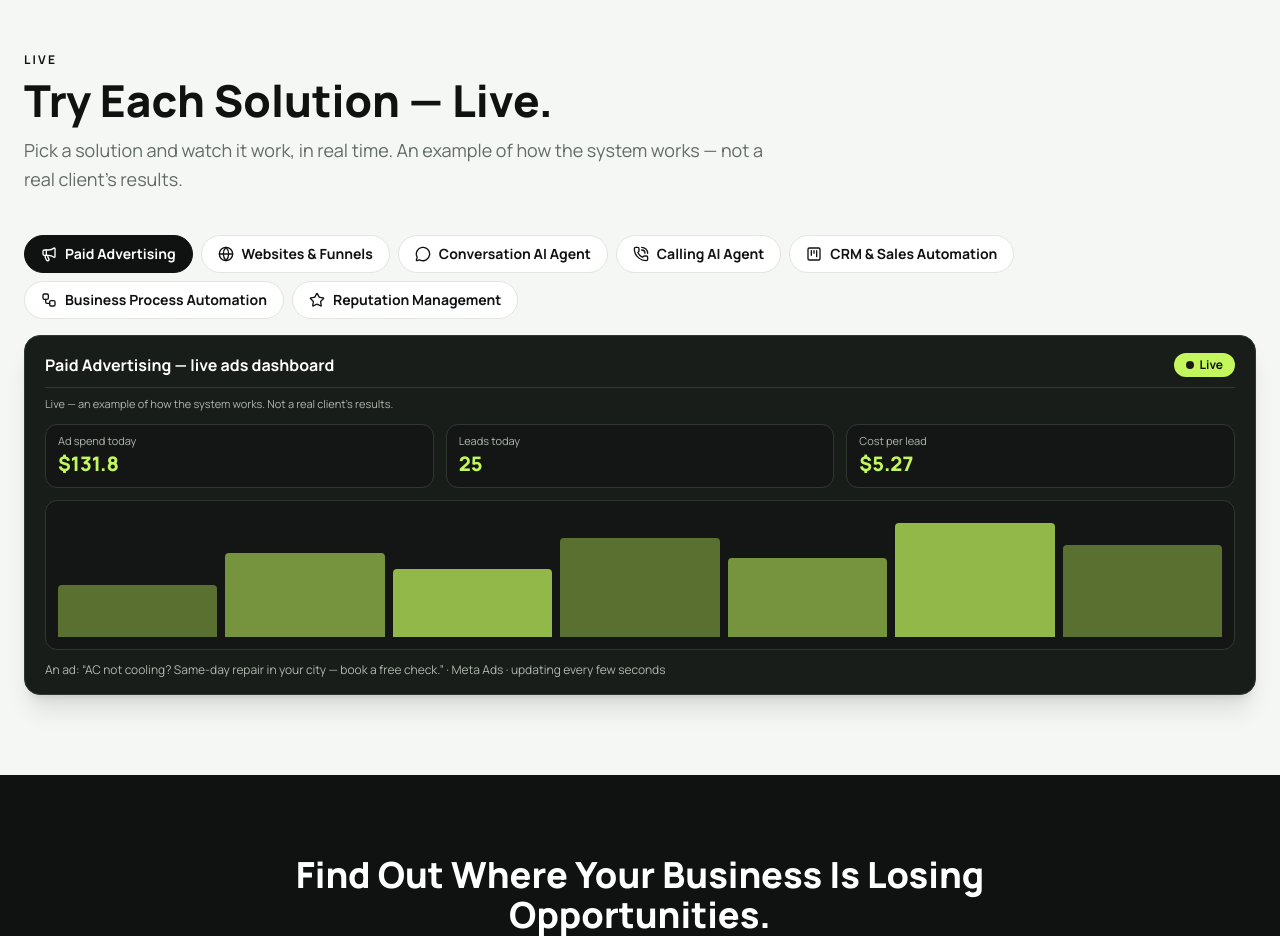
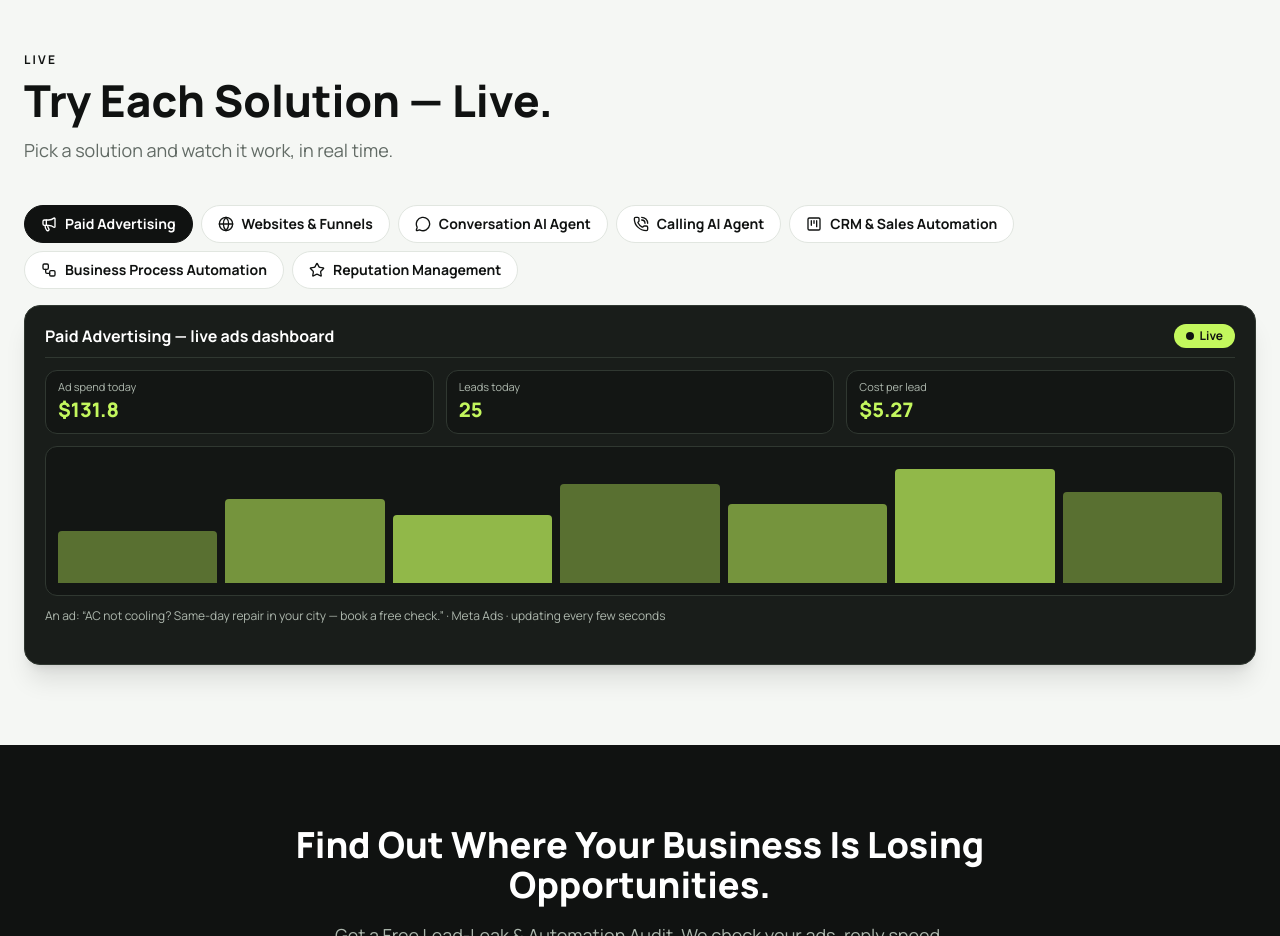
Before and after one commit to AZEDOR1014/AZEDOR-WEBISTE, a Next.js app: page /solutions in a window 1280 px wide. Shown: the part 1660-2596 px from the top of the page. Built offline with nearby package versions, Linux system fonts and the light colour scheme.

Commit message:
Remove example/illustration disclaimer sentences site-wide

```diff
--- a/app/our-work/page.tsx
+++ b/app/our-work/page.tsx
@@ -3,7 +3,7 @@ import Image from "next/image";
 import Link from "next/link";
 import { SectionHead, CtaBanner } from "@/components/Shared";
 
-export const metadata: Metadata = { title: "Our Work — Examples | AZEDOR", description: "Example projects: websites, CRM systems, Calling and Conversation AI Agents, automation workflows and industry systems. Clearly labelled examples." };
+export const metadata: Metadata = { title: "Our Work — Examples | AZEDOR", description: "Websites, CRM systems, Calling and Conversation AI Agents, automation workflows and industry systems." };
 
 const PROJECTS = [
   { title: "HVAC lead-to-job system (example)", industry: "HVAC", category: "CRM systems", image: "/images/industries/hvac.jpg", challenge: "Emergency calls missed after hours; estimates never followed up.", system: "Calling AI Agent — your AI Receptionist — missed-call text-back, estimate follow-up, maintenance reminders and review requests — all in one CRM pipeline.", tech: "Next.js, n8n, CRM, Calling AI Agent" },
@@ -21,7 +21,6 @@ export default function OurWork() {
         <div className="mx-auto max-w-shell px-4 sm:px-6">
           <p className="text-xs font-bold uppercase tracking-[0.2em] text-lime">Our Work</p>
           <h1 className="mt-4 max-w-3xl text-4xl font-extrabold leading-tight sm:text-5xl">Examples of What AZEDOR Builds.</h1>
-          <p className="mt-4 max-w-2xl text-lg text-mutedDark">These are example projects, clearly labelled. They show how the system works. They are not presented as paying client engagements, and no outcomes are claimed for real clients.</p>
         </div>
       </section>
       <section className="py-20">
@@ -35,7 +34,6 @@ export default function OurWork() {
                 <p className="mt-3 text-sm leading-relaxed text-muted"><strong className="text-ink">Challenge:</strong> {p.challenge}</p>
                 <p className="mt-2 text-sm leading-relaxed text-muted"><strong className="text-ink">System:</strong> {p.system}</p>
                 <p className="mt-3 border-t border-line pt-3 text-xs text-muted"><strong>Technical implementation:</strong> {p.tech}</p>
-                <p className="mt-2 text-[11px] text-muted">Example project — an illustration, not a client result.</p>
               </div>
             </article>
           ))}
--- a/app/page.tsx
+++ b/app/page.tsx
@@ -173,7 +173,7 @@ export default function Home() {
       {/* 7. System in action */}
       <section className="bg-deep py-24 text-white">
         <div className="mx-auto max-w-shell px-4 sm:px-6">
-          <SectionHead dark label="See the system in action" title="Real Examples. Clearly Labelled." sub="How the system works — examples, not client results." />
+          <SectionHead dark label="See the system in action" title="Real Examples. Clearly Labelled." sub="How the system works." />
           <SystemExamples />
         </div>
       </section>
--- a/app/solutions/[slug]/page.tsx
+++ b/app/solutions/[slug]/page.tsx
@@ -28,7 +28,7 @@ export default function SolutionPage({ params }: { params: { slug: string } }) {
       </div>
     </section>
     <section className="bg-paper py-20"><div className="mx-auto max-w-shell px-4 sm:px-6">
-      <SectionHead label="Live" title="See It Working — Live." sub="Watch it work, in real time. An example of how the system works — not a real client's results." />
+      <SectionHead label="Live" title="See It Working — Live." sub="Watch it work, in real time." />
       <div className="mx-auto max-w-3xl"><SolutionLive slug={s.slug} /></div>
     </div></section>
     {s.slug === "conversation-ai-agent" && (
--- a/app/solutions/page.tsx
+++ b/app/solutions/page.tsx
@@ -14,7 +14,7 @@ export default function Solutions() {
         <span className="mt-4 inline-block text-sm font-bold">Learn more →</span></Link>))}
     </div></section>
     <section className="bg-paper py-20"><div className="mx-auto max-w-shell px-4 sm:px-6">
-      <SectionHead label="Live" title="Try Each Solution — Live." sub="Pick a solution and watch it work, in real time. An example of how the system works — not a real client's results." />
+      <SectionHead label="Live" title="Try Each Solution — Live." sub="Pick a solution and watch it work, in real time." />
       <AllSolutionLives />
     </div></section>
     <CtaBanner />
--- a/app/terms/page.tsx
+++ b/app/terms/page.tsx
@@ -5,7 +5,7 @@ export const metadata: Metadata = { title: "Terms of Service | AZEDOR", descript
 export default function Page() {
   return (<>
     <section className="bg-ink bg-grid-dark py-16 text-white lg:py-20"><div className="mx-auto max-w-shell px-4 sm:px-6"><h1 className="max-w-3xl text-4xl font-extrabold leading-tight sm:text-5xl">Terms of Service</h1></div></section>
-    <section className="py-20"><div className="mx-auto max-w-3xl px-4 sm:px-6 prose-p:text-muted prose-p:leading-relaxed"><p>Last updated: 26 November 2026.</p><p>The Free Lead-Leak &amp; Automation Audit is a free review of your marketing, lead handling and automation. It is not a guarantee of results. Any plan, scope or price for work is agreed in writing before work starts.</p><p>Content on this website is for general information. Example materials are clearly labelled as examples.</p></div></section>
+    <section className="py-20"><div className="mx-auto max-w-3xl px-4 sm:px-6 prose-p:text-muted prose-p:leading-relaxed"><p>Last updated: 26 November 2026.</p><p>The Free Lead-Leak &amp; Automation Audit is a free review of your marketing, lead handling and automation. It is not a guarantee of results. Any plan, scope or price for work is agreed in writing before work starts.</p><p>Content on this website is for general information.</p></div></section>
     <CtaBanner />
   </>);
 }
--- a/components/ConversationDiagram.tsx
+++ b/components/ConversationDiagram.tsx
@@ -60,8 +60,6 @@ function MiniCalendar() {
 export default function ConversationDiagram() {
   return (
     <div className="rounded-card border border-line bg-paper p-4 sm:p-8">
-      <p className="text-center text-xs font-bold uppercase tracking-[0.18em] text-muted">Live — an example of how the system works</p>
-
       {/* Desktop: channels left/right of the centre box. Mobile: centre first, then channels. */}
       <div className="mt-6 grid gap-4 lg:grid-cols-[1fr_auto_1fr] lg:items-center lg:gap-0">
         {/* Left channels */}
--- a/components/DashboardPanel.tsx
+++ b/components/DashboardPanel.tsx
@@ -86,7 +86,6 @@ export default function DashboardPanel() {
           </div>
         ))}
       </div>
-      <p className="mt-4 text-[11px] leading-relaxed text-mutedDark">An example shown for illustration. This is how the AZEDOR system works — not a real client's results.</p>
     </div>
   );
 }
--- a/components/SolutionLive.tsx
+++ b/components/SolutionLive.tsx
@@ -18,7 +18,6 @@ function LiveShell({ title, children, height = "h-[360px]" }: { title: string; c
           <span className="h-2 w-2 animate-pulse rounded-full bg-ink" /> Live
         </span>
       </div>
-      <p className="mt-2 text-[11px] text-mutedDark">Live — an example of how the system works. Not a real client&apos;s results.</p>
       <div className="mt-3">{children}</div>
     </div>
   );
--- a/components/SystemExamples.tsx
+++ b/components/SystemExamples.tsx
@@ -42,7 +42,6 @@ export default function SystemExamples() {
           >
             <h3 className="font-bold text-lime">{example.title}</h3>
             <p className="mt-3 leading-relaxed text-mutedDark">{example.body}</p>
-            <p className="mt-3 text-[11px] text-mutedDark">An example — an illustration, not a client result.</p>
           </motion.div>
         </AnimatePresence>
         <Link href="/our-work" className="mt-6 inline-block rounded-btn bg-lime px-6 py-3 font-bold text-ink hover:bg-limeDark">View Our Work →</Link>
```
